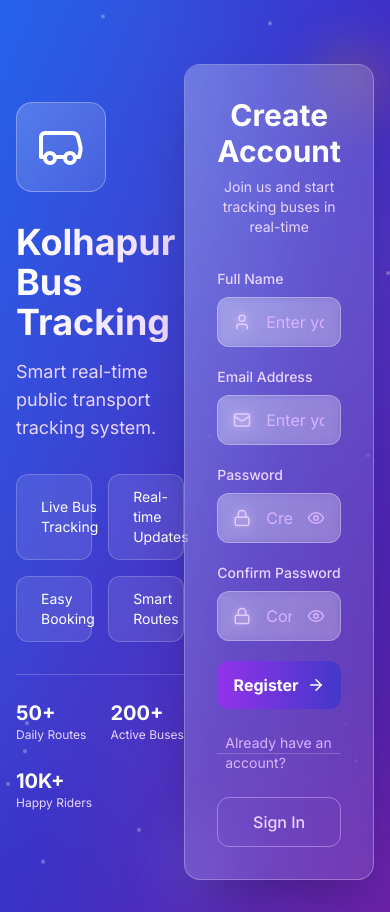
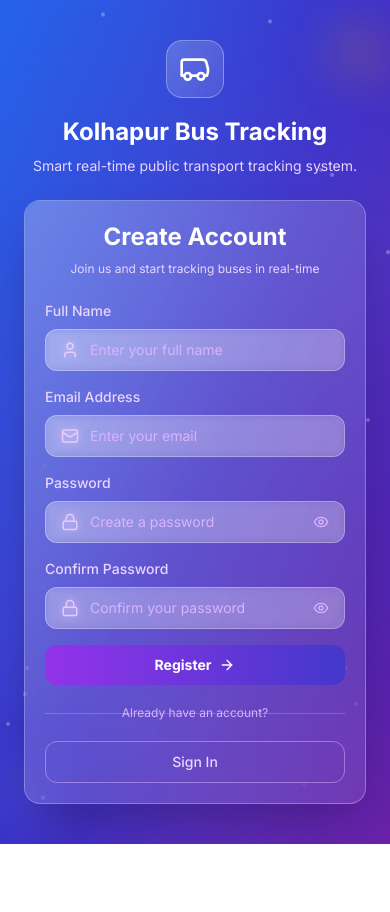
Before and after one commit to rajpatil005/public-transport-tracking-mern, a React (Create React App) app in the folder client/: page /register in a window 390 px wide. After the commit the page ends 844 px from the top, so only its background shows below. Built offline with nearby package versions, Linux system fonts and the light colour scheme; no server answers.

Commit message:
frontend update for production

```diff
--- a/client/src/components/auth/Login.jsx
+++ b/client/src/components/auth/Login.jsx
@@ -104,19 +104,19 @@ const Login = () => {
 
       {/* Feature Message Toast */}
       {showFeatureMessage && (
-        <div className="fixed top-20 left-1/2 transform -translate-x-1/2 z-50 animate-slideDown">
-          <div className="bg-gradient-to-r from-blue-600 to-indigo-600 text-white px-6 py-3 rounded-full shadow-lg flex items-center gap-3">
+        <div className="fixed top-20 left-1/2 transform -translate-x-1/2 z-50 animate-slideDown w-[90%] max-w-md">
+          <div className="bg-gradient-to-r from-blue-600 to-indigo-600 text-white px-4 py-3 rounded-full shadow-lg flex items-center gap-3">
             <div className="flex items-center justify-center w-8 h-8 bg-white/20 rounded-full">
               <Bus size={16} className="text-yellow-300" />
             </div>
-            <span className="font-medium">Please login to access {showFeatureMessage}</span>
+            <span className="font-medium text-sm">Please login to access {showFeatureMessage}</span>
           </div>
         </div>
       )}
 
-      <div className="relative z-10 flex min-h-screen items-center justify-center max-w-7xl mx-auto px-4 py-8">
-        {/* Left Side - Brand Section - Always Visible */}
-        <div className="w-full lg:w-1/2 text-white pr-0 lg:pr-16 animate-fadeInLeft">
+      <div className="relative z-10 flex flex-col lg:flex-row min-h-screen items-center justify-center max-w-7xl mx-auto px-4 sm:px-6 py-4 sm:py-8">
+        {/* Left Side - Brand Section - Hidden on Mobile, Visible on Desktop */}
+        <div className="hidden lg:block w-full lg:w-1/2 text-white pr-0 lg:pr-16 animate-fadeInLeft">
           <div className="mb-8">
             <div
               className="relative inline-block group cursor-pointer mb-6"
@@ -189,22 +189,35 @@ const Login = () => {
           </div>
         </div>
 
-        {/* Right Side - Login Form */}
-        <div className="w-full lg:w-1/2 flex justify-center animate-fadeInRight mt-8 lg:mt-0">
-          <div className="relative w-full max-w-md">
+        {/* Right Side - Login Form - Full width on mobile, half on desktop */}
+        <div className="w-full lg:w-1/2 flex justify-center animate-fadeInRight">
+          <div className="relative w-full max-w-md px-2 sm:px-0">
+            {/* Mobile Header - Only visible on mobile */}
+            <div className="lg:hidden text-center mb-6">
+              <div className="inline-block p-3 bg-gradient-to-br from-white/20 to-white/10 rounded-2xl backdrop-blur-sm border border-white/30 mb-3">
+                <Bus size={32} className="text-white" />
+              </div>
+              <h1 className="text-2xl font-bold text-white mb-2">
+                Kolhapur Bus Tracking
+              </h1>
+              <p className="text-sm text-purple-200">
+                Smart real-time public transport tracking system.
+              </p>
+            </div>
+
             {/* Decorative Elements */}
-            <div className="absolute -top-5 -right-5 w-20 h-20 bg-gradient-to-r from-yellow-400 to-orange-500 rounded-full opacity-20 blur-xl"></div>
-            <div className="absolute -bottom-5 -left-5 w-20 h-20 bg-gradient-to-r from-blue-400 to-purple-500 rounded-full opacity-20 blur-xl"></div>
+            <div className="absolute -top-5 -right-5 w-16 h-16 sm:w-20 sm:h-20 bg-gradient-to-r from-yellow-400 to-orange-500 rounded-full opacity-20 blur-xl"></div>
+            <div className="absolute -bottom-5 -left-5 w-16 h-16 sm:w-20 sm:h-20 bg-gradient-to-r from-blue-400 to-purple-500 rounded-full opacity-20 blur-xl"></div>
 
-            <div className="relative p-8 rounded-2xl bg-white/10 backdrop-blur-xl border border-white/30 shadow-2xl transition-all duration-500 hover:shadow-3xl">
+            <div className="relative p-5 sm:p-6 md:p-8 rounded-2xl bg-white/10 backdrop-blur-xl border border-white/30 shadow-2xl transition-all duration-500 hover:shadow-3xl">
               <div className="absolute inset-0 bg-gradient-to-br from-white/20 via-white/5 to-transparent rounded-2xl pointer-events-none"></div>
 
               <div className="relative z-10">
-                <div className="text-center mb-8">
-                  <h2 className="text-3xl font-bold text-white mb-2">
+                <div className="text-center mb-6 sm:mb-8">
+                  <h2 className="text-2xl sm:text-3xl font-bold text-white mb-2">
                     Welcome Back!
                   </h2>
-                  <p className="text-sm text-purple-200">
+                  <p className="text-xs sm:text-sm text-purple-200">
                     Sign in to continue your journey
                   </p>
                 </div>
@@ -215,7 +228,7 @@ const Login = () => {
                   </div>
                 )}
 
-                <form onSubmit={handleSubmit} noValidate className="space-y-6">
+                <form onSubmit={handleSubmit} noValidate className="space-y-5 sm:space-y-6">
                   {/* EMAIL */}
                   <div className="transform transition-all duration-300 hover:translate-x-1">
                     <label className="block text-sm font-medium text-purple-200 mb-2">
@@ -242,12 +255,12 @@ const Login = () => {
                             email: emailError,
                           }));
                         }}
-                        className="w-full pl-12 pr-4 py-3 rounded-xl bg-white/20 backdrop-blur-sm border border-white/30 text-white placeholder-purple-300 focus:ring-2 focus:ring-purple-500 focus:border-transparent transition-all duration-300"
+                        className="w-full pl-11 sm:pl-12 pr-3 sm:pr-4 py-2.5 sm:py-3 rounded-xl bg-white/20 backdrop-blur-sm border border-white/30 text-white placeholder-purple-300 focus:ring-2 focus:ring-purple-500 focus:border-transparent transition-all duration-300 text-sm sm:text-base"
                         placeholder="Enter your email"
                       />
                     </div>
                     {validationErrors.email && (
-                      <p className="text-red-300 text-sm mt-1 animate-fadeIn">
+                      <p className="text-red-300 text-xs sm:text-sm mt-1 animate-fadeIn">
                         {validationErrors.email}
                       </p>
                     )}
@@ -290,12 +303,12 @@ const Login = () => {
                             }));
                           }
                         }}
-                        className="w-full pl-12 pr-4 py-3 rounded-xl bg-white/20 backdrop-blur-sm border border-white/30 text-white placeholder-purple-300 focus:ring-2 focus:ring-purple-500 focus:border-transparent transition-all duration-300"
+                        className="w-full pl-11 sm:pl-12 pr-3 sm:pr-4 py-2.5 sm:py-3 rounded-xl bg-white/20 backdrop-blur-sm border border-white/30 text-white placeholder-purple-300 focus:ring-2 focus:ring-purple-500 focus:border-transparent transition-all duration-300 text-sm sm:text-base"
                         placeholder="••••••••"
                       />
                     </div>
                     {validationErrors.password && (
-                      <p className="text-red-300 text-sm mt-1 animate-fadeIn">
+                      <p className="text-red-300 text-xs sm:text-sm mt-1 animate-fadeIn">
                         {validationErrors.password}
                       </p>
                     )}
@@ -306,7 +319,7 @@ const Login = () => {
                     <button
                       type="button"
                       onClick={() => alert("Password reset feature coming soon!")}
-                      className="text-sm text-purple-300 hover:text-purple-100 transition-colors"
+                      className="text-xs sm:text-sm text-purple-300 hover:text-purple-100 transition-colors"
                     >
                       Forgot Password?
                     </button>
@@ -315,31 +328,31 @@ const Login = () => {
                   <button
                     type="submit"
                     disabled={loading}
-                    className="relative group w-full py-3 rounded-xl font-bold text-white bg-gradient-to-r from-purple-600 to-indigo-700 overflow-hidden transition-all duration-300 hover:shadow-xl hover:scale-[1.02] active:scale-95 disabled:opacity-70"
+                    className="relative group w-full py-2.5 sm:py-3 rounded-xl font-bold text-white bg-gradient-to-r from-purple-600 to-indigo-700 overflow-hidden transition-all duration-300 hover:shadow-xl hover:scale-[1.02] active:scale-95 disabled:opacity-70 text-sm sm:text-base"
                   >
                     <div className="absolute inset-0 bg-gradient-to-r from-purple-500 to-indigo-600 opacity-0 group-hover:opacity-100 transition-opacity duration-300"></div>
                     <span className="relative flex items-center justify-center gap-2">
                       {loading ? (
                         <>
-                          <div className="w-5 h-5 border-2 border-white border-t-transparent rounded-full animate-spin"></div>
+                          <div className="w-4 h-4 sm:w-5 sm:h-5 border-2 border-white border-t-transparent rounded-full animate-spin"></div>
                           Signing In...
                         </>
                       ) : (
                         <>
                           Login
-                          <ArrowRight size={18} className="group-hover:translate-x-1 transition-transform duration-300" />
+                          <ArrowRight size={16} className="sm:w-[18px] sm:h-[18px] group-hover:translate-x-1 transition-transform duration-300" />
                         </>
                       )}
                     </span>
                   </button>
                 </form>
 
-                <div className="relative my-6">
+                <div className="relative my-5 sm:my-6">
                   <div className="absolute inset-0 flex items-center">
                     <div className="w-full border-t border-white/20"></div>
                   </div>
-                  <div className="relative flex justify-center text-sm">
-                    <span className="px-2 bg-transparent text-purple-300">
+                  <div className="relative flex justify-center text-center">
+                    <span className="px-2 bg-transparent text-purple-300 text-xs sm:text-sm">
                       New to Kolhapur Bus Tracking?
                     </span>
                   </div>
@@ -347,7 +360,7 @@ const Login = () => {
 
                 <Link
                   to="/register"
-                  className="block w-full text-center py-3 rounded-xl font-medium text-purple-200 border border-purple-300/50 hover:bg-white/10 transition-all duration-300 hover:scale-[1.02] active:scale-95"
+                  className="block w-full text-center py-2.5 sm:py-3 rounded-xl font-medium text-purple-200 border border-purple-300/50 hover:bg-white/10 transition-all duration-300 hover:scale-[1.02] active:scale-95 text-sm sm:text-base"
                 >
                   Create New Account
                 </Link>
--- a/client/src/components/auth/Register.jsx
+++ b/client/src/components/auth/Register.jsx
@@ -159,17 +159,17 @@ const Register = () => {
 
       {/* Feature Message Toast */}
       {showFeatureMessage && (
-        <div className="fixed top-20 left-1/2 transform -translate-x-1/2 z-50 animate-slideDown">
-          <div className="bg-gradient-to-r from-blue-600 to-indigo-600 text-white px-6 py-3 rounded-full shadow-lg flex items-center gap-2">
-            <Bus size={18} className="text-yellow-300" />
-            <span>Please register to access {showFeatureMessage}</span>
+        <div className="fixed top-20 left-1/2 transform -translate-x-1/2 z-50 animate-slideDown w-[90%] max-w-md">
+          <div className="bg-gradient-to-r from-blue-600 to-indigo-600 text-white px-4 py-3 rounded-full shadow-lg flex items-center gap-2">
+            <Bus size={16} className="text-yellow-300 flex-shrink-0" />
+            <span className="text-sm">Please register to access {showFeatureMessage}</span>
           </div>
         </div>
       )}
 
-      <div className="relative z-10 flex min-h-screen items-center justify-center max-w-7xl mx-auto px-4 py-8">
-        {/* Left Side - Brand Section - Always Visible */}
-        <div className="w-full lg:w-1/2 text-white pr-0 lg:pr-16 animate-fadeInLeft">
+      <div className="relative z-10 flex flex-col lg:flex-row min-h-screen items-center justify-center max-w-7xl mx-auto px-4 sm:px-6 py-4 sm:py-8">
+        {/* Left Side - Brand Section - Hidden on Mobile, Visible on Desktop */}
+        <div className="hidden lg:block w-full lg:w-1/2 text-white pr-0 lg:pr-16 animate-fadeInLeft">
           <div className="mb-8">
             <div
               className="relative inline-block group cursor-pointer mb-6"
@@ -256,20 +256,33 @@ const Register = () => {
           </div>
         </div>
 
-        {/* Right Side - Register Form */}
-        <div className="w-full lg:w-1/2 flex justify-center animate-fadeInRight mt-8 lg:mt-0">
-          <div className="relative w-full max-w-md">
+        {/* Right Side - Register Form - Full width on mobile, half on desktop */}
+        <div className="w-full lg:w-1/2 flex justify-center animate-fadeInRight">
+          <div className="relative w-full max-w-md px-2 sm:px-0">
+            {/* Mobile Header - Only visible on mobile */}
+            <div className="lg:hidden text-center mb-6">
+              <div className="inline-block p-3 bg-gradient-to-br from-white/20 to-white/10 rounded-2xl backdrop-blur-sm border border-white/30 mb-3">
+                <Bus size={32} className="text-white" />
+              </div>
+              <h1 className="text-2xl font-bold text-white mb-2">
+                Kolhapur Bus Tracking
+              </h1>
+              <p className="text-sm text-purple-200">
+                Smart real-time public transport tracking system.
+              </p>
+            </div>
+
             {/* Decorative Elements */}
-            <div className="absolute -top-5 -right-5 w-20 h-20 bg-gradient-to-r from-yellow-400 to-orange-500 rounded-full opacity-20 blur-xl"></div>
-            <div className="absolute -bottom-5 -left-5 w-20 h-20 bg-gradient-to-r from-blue-400 to-purple-500 rounded-full opacity-20 blur-xl"></div>
+            <div className="absolute -top-5 -right-5 w-16 h-16 sm:w-20 sm:h-20 bg-gradient-to-r from-yellow-400 to-orange-500 rounded-full opacity-20 blur-xl"></div>
+            <div className="absolute -bottom-5 -left-5 w-16 h-16 sm:w-20 sm:h-20 bg-gradient-to-r from-blue-400 to-purple-500 rounded-full opacity-20 blur-xl"></div>
 
-            <div className="relative p-8 rounded-2xl bg-white/10 backdrop-blur-xl border border-white/30 shadow-2xl transition-all duration-500 hover:shadow-3xl">
+            <div className="relative p-5 sm:p-6 md:p-8 rounded-2xl bg-white/10 backdrop-blur-xl border border-white/30 shadow-2xl transition-all duration-500 hover:shadow-3xl">
               <div className="absolute inset-0 bg-gradient-to-br from-white/20 via-white/5 to-transparent rounded-2xl pointer-events-none"></div>
 
               <div className="relative z-10">
-                <div className="text-center mb-8">
-                  <h2 className="text-3xl font-bold text-white mb-2">Create Account</h2>
-                  <p className="text-purple-200 text-sm">Join us and start tracking buses in real-time</p>
+                <div className="text-center mb-6 sm:mb-8">
+                  <h2 className="text-2xl sm:text-3xl font-bold text-white mb-2">Create Account</h2>
+                  <p className="text-purple-200 text-xs sm:text-sm">Join us and start tracking buses in real-time</p>
                 </div>
 
                 {error && (
@@ -278,7 +291,7 @@ const Register = () => {
                   </div>
                 )}
 
-                <form onSubmit={handleSubmit} noValidate className="space-y-5">
+                <form onSubmit={handleSubmit} noValidate className="space-y-4 sm:space-y-5">
                   {/* FULL NAME */}
                   <div className="transform transition-all duration-300 hover:translate-x-1">
                     <label className="block text-sm font-medium text-purple-200 mb-2">
@@ -311,12 +324,12 @@ const Register = () => {
                             }));
                           }
                         }}
-                        className="w-full pl-12 pr-4 py-3 rounded-xl bg-white/20 backdrop-blur-sm border border-white/30 text-white placeholder-purple-300 focus:ring-2 focus:ring-purple-500 focus:border-transparent transition-all duration-300"
+                        className="w-full pl-11 sm:pl-12 pr-3 sm:pr-4 py-2.5 sm:py-3 rounded-xl bg-white/20 backdrop-blur-sm border border-white/30 text-white placeholder-purple-300 focus:ring-2 focus:ring-purple-500 focus:border-transparent transition-all duration-300 text-sm sm:text-base"
                         placeholder="Enter your full name"
                       />
                     </div>
                     {validationErrors.name && (
-                      <p className="text-red-300 text-sm mt-1 animate-fadeIn">
+                      <p className="text-red-300 text-xs sm:text-sm mt-1 animate-fadeIn">
                         {validationErrors.name}
                       </p>
                     )}
@@ -352,12 +365,12 @@ const Register = () => {
                             email: emailError,
                           }));
                         }}
-                        className="w-full pl-12 pr-4 py-3 rounded-xl bg-white/20 backdrop-blur-sm border border-white/30 text-white placeholder-purple-300 focus:ring-2 focus:ring-purple-500 focus:border-transparent transition-all duration-300"
+                        className="w-full pl-11 sm:pl-12 pr-3 sm:pr-4 py-2.5 sm:py-3 rounded-xl bg-white/20 backdrop-blur-sm border border-white/30 text-white placeholder-purple-300 focus:ring-2 focus:ring-purple-500 focus:border-transparent transition-all duration-300 text-sm sm:text-base"
                         placeholder="Enter your email"
                       />
                     </div>
                     {validationErrors.email && (
-                      <p className="text-red-300 text-sm mt-1 animate-fadeIn">
+                      <p className="text-red-300 text-xs sm:text-sm mt-1 animate-fadeIn">
                         {validationErrors.email}
                       </p>
                     )}
@@ -405,7 +418,7 @@ const Register = () => {
                             }));
                           }
                         }}
-                        className="w-full pl-12 pr-12 py-3 rounded-xl bg-white/20 backdrop-blur-sm border border-white/30 text-white placeholder-purple-300 focus:ring-2 focus:ring-purple-500 focus:border-transparent transition-all duration-300"
+                        className="w-full pl-11 sm:pl-12 pr-11 sm:pr-12 py-2.5 sm:py-3 rounded-xl bg-white/20 backdrop-blur-sm border border-white/30 text-white placeholder-purple-300 focus:ring-2 focus:ring-purple-500 focus:border-transparent transition-all duration-300 text-sm sm:text-base"
                         placeholder="Create a password"
                       />
                       <button
@@ -413,7 +426,7 @@ const Register = () => {
                         onClick={() => setShowPassword(!showPassword)}
                         className="absolute right-4 top-1/2 -translate-y-1/2 text-purple-300 hover:text-purple-100"
                       >
-                        {showPassword ? <EyeOff size={18} /> : <Eye size={18} />}
+                        {showPassword ? <EyeOff size={16} className="sm:w-[18px] sm:h-[18px]" /> : <Eye size={16} className="sm:w-[18px] sm:h-[18px]" />}
                       </button>
                     </div>
 
@@ -434,7 +447,7 @@ const Register = () => {
                     )}
 
                     {validationErrors.password && (
-                      <p className="text-red-300 text-sm mt-1 animate-fadeIn">
+                      <p className="text-red-300 text-xs sm:text-sm mt-1 animate-fadeIn">
                         {validationErrors.password}
                       </p>
                     )}
@@ -477,7 +490,7 @@ const Register = () => {
                             }));
                           }
                         }}
-                        className="w-full pl-12 pr-12 py-3 rounded-xl bg-white/20 backdrop-blur-sm border border-white/30 text-white placeholder-purple-300 focus:ring-2 focus:ring-purple-500 focus:border-transparent transition-all duration-300"
+                        className="w-full pl-11 sm:pl-12 pr-11 sm:pr-12 py-2.5 sm:py-3 rounded-xl bg-white/20 backdrop-blur-sm border border-white/30 text-white placeholder-purple-300 focus:ring-2 focus:ring-purple-500 focus:border-transparent transition-all duration-300 text-sm sm:text-base"
                         placeholder="Confirm your password"
                       />
                       <button
@@ -485,11 +498,11 @@ const Register = () => {
                         onClick={() => setShowConfirmPassword(!showConfirmPassword)}
                         className="absolute right-4 top-1/2 -translate-y-1/2 text-purple-300 hover:text-purple-100"
                       >
-                        {showConfirmPassword ? <EyeOff size={18} /> : <Eye size={18} />}
+                        {showConfirmPassword ? <EyeOff size={16} className="sm:w-[18px] sm:h-[18px]" /> : <Eye size={16} className="sm:w-[18px] sm:h-[18px]" />}
                       </button>
                     </div>
                     {validationErrors.confirmPassword && (
-                      <p className="text-red-300 text-sm mt-1 animate-fadeIn">
+                      <p className="text-red-300 text-xs sm:text-sm mt-1 animate-fadeIn">
                         {validationErrors.confirmPassword}
                       </p>
                     )}
@@ -498,37 +511,37 @@ const Register = () => {
                   <button
                     type="submit"
                     disabled={loading}
-                    className="relative group w-full py-3 rounded-xl font-bold text-white bg-gradient-to-r from-purple-600 to-indigo-700 overflow-hidden transition-all duration-300 hover:shadow-xl hover:scale-[1.02] active:scale-95 disabled:opacity-70 mt-2"
+                    className="relative group w-full py-2.5 sm:py-3 rounded-xl font-bold text-white bg-gradient-to-r from-purple-600 to-indigo-700 overflow-hidden transition-all duration-300 hover:shadow-xl hover:scale-[1.02] active:scale-95 disabled:opacity-70 mt-2 text-sm sm:text-base"
                   >
                     <div className="absolute inset-0 bg-gradient-to-r from-purple-500 to-indigo-600 opacity-0 group-hover:opacity-100 transition-opacity duration-300"></div>
                     <span className="relative flex items-center justify-center gap-2">
                       {loading ? (
                         <>
-                          <div className="w-5 h-5 border-2 border-white border-t-transparent rounded-full animate-spin"></div>
+                          <div className="w-4 h-4 sm:w-5 sm:h-5 border-2 border-white border-t-transparent rounded-full animate-spin"></div>
                           Creating Account...
                         </>
                       ) : (
                         <>
                           Register
-                          <ArrowRight size={18} className="group-hover:translate-x-1 transition-transform duration-300" />
+                          <ArrowRight size={16} className="sm:w-[18px] sm:h-[18px] group-hover:translate-x-1 transition-transform duration-300" />
                         </>
                       )}
                     </span>
                   </button>
                 </form>
 
-                <div className="relative my-6">
+                <div className="relative my-5 sm:my-6">
                   <div className="absolute inset-0 flex items-center">
                     <div className="w-full border-t border-white/20"></div>
                   </div>
-                  <div className="relative flex justify-center text-sm">
-                    <span className="px-2 bg-transparent text-purple-300">Already have an account?</span>
+                  <div className="relative flex justify-center text-center">
+                    <span className="px-2 bg-transparent text-purple-300 text-xs sm:text-sm">Already have an account?</span>
                   </div>
                 </div>
 
                 <Link
                   to="/login"
-                  className="block w-full text-center py-3 rounded-xl font-medium text-purple-200 border border-purple-300/50 hover:bg-white/10 transition-all duration-300 hover:scale-[1.02] active:scale-95"
+                  className="block w-full text-center py-2.5 sm:py-3 rounded-xl font-medium text-purple-200 border border-purple-300/50 hover:bg-white/10 transition-all duration-300 hover:scale-[1.02] active:scale-95 text-sm sm:text-base"
                 >
                   Sign In
                 </Link>
--- a/client/src/context/SocketProvider.jsx
+++ b/client/src/context/SocketProvider.jsx
@@ -16,7 +16,7 @@ export const SocketProvider = ({ children }) => {
   const [isConnected, setIsConnected] = useState(false);
 
   useEffect(() => {
-    const socket = io("http://127.0.0.1:5000", {
+    const socket = io("https://public-transport-tracking-mern-1.onrender.com", {
       transports: ["websocket"],
       reconnection: true,
       reconnectionAttempts: 10,
--- a/client/src/services/api.js
+++ b/client/src/services/api.js
@@ -1,11 +1,18 @@
 import axios from "axios";
 
 const api = axios.create({
-  baseURL: "http://localhost:5000",
+  baseURL: "https://public-transport-tracking-mern-1.onrender.com",
   headers: {
     "Content-Type": "application/json",
   },
-  withCredentials: true,
+});
+
+api.interceptors.request.use((config) => {
+  const token = localStorage.getItem("token");
+  if (token) {
+    config.headers.Authorization = `Bearer ${token}`;
+  }
+  return config;
 });
 
 export default api;
```
Also changed, not shown: 2 other files (tests, documents, lock files or other folders).
